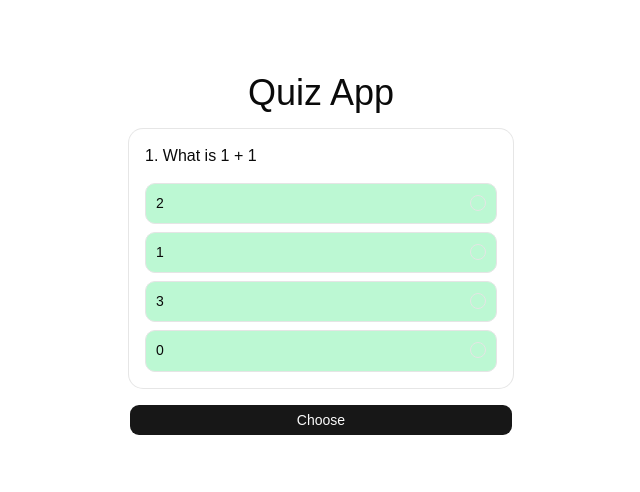
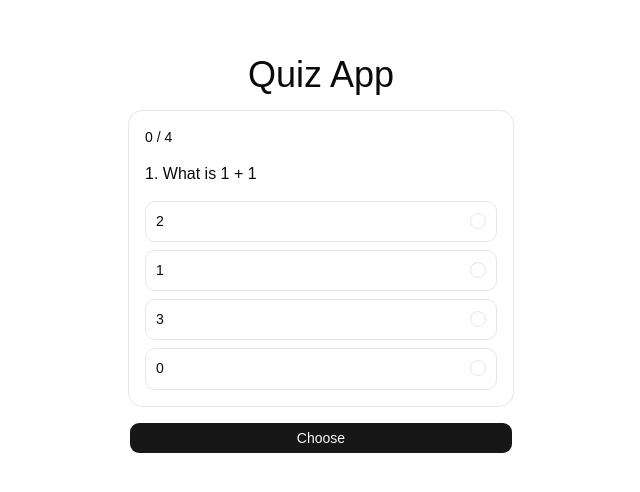
Before and after one commit to abyih/quiz-app, a React (Vite) app: page / in a window 1280 px wide. Shown: the part 146-638 px from the top of the page, without its empty margins (319-959 px from the left). Built offline with nearby package versions, Linux system fonts and the light colour scheme.

Commit message:
feat:finish-quiz

```diff
--- a/src/atoms.ts
+++ b/src/atoms.ts
@@ -2,3 +2,4 @@ import { atom } from "jotai";
 
 export const currentQuizAtom = atom<number>(0);
 export const quizOverAtom = atom<boolean>(false);
+export const answeredQuizsAtom = atom<number>(0);
--- a/src/components/quiz.tsx
+++ b/src/components/quiz.tsx
@@ -6,7 +6,7 @@ import { Button } from "./ui/button";
 import { useState } from "react";
 import { CircleCheck, CircleX } from "lucide-react";
 import { useAtom } from "jotai";
-import { currentQuizAtom, quizOverAtom } from "@/atoms";
+import { answeredQuizsAtom, currentQuizAtom, quizOverAtom } from "@/atoms";
 import { quizs } from "@/data";
 
 const Quiz = () => {
@@ -14,8 +14,14 @@ const Quiz = () => {
   const [quizOver, setQuizOver] = useAtom(quizOverAtom);
   const quiz = quizs[currentQuizIndex];
   const [selectedValue, setSelectedValue] = useState<string>("");
-  // const [correctAnswered, setCorrectAnswered] = useState<boolean | null>(null);
+  const [answered, setAnswered] = useState(false);
+  const [correctAnswered, setCorrectAnswered] = useState<boolean | null>(null);
+  const [answeredQuizs, setAnsweredQuizs] = useAtom(answeredQuizsAtom);
   const handleClick = () => {
+    setAnswered(true);
+    setTimeout(() => {
+      setAnswered(false);
+    }, 1000);
     if (currentQuizIndex < quizs.length - 1) {
       setCurrentQuizIndex(currentQuizIndex + 1);
     }
@@ -23,12 +29,28 @@ const Quiz = () => {
       setQuizOver(true);
     }
     if (quiz.correctAnswerIndex == parseInt(selectedValue)) {
+      setCorrectAnswered(true);
+      setAnsweredQuizs(answeredQuizs + 1);
+    } else {
+      setCorrectAnswered(false);
     }
   };
   return (
     <>
+      {quizOver && (
         <Card className="w-full max-w-sm">
-        {/* {correctAnswered !== null && (
+          <CardContent className="flex flex-col items-center">
+            <p>Your have finished the quiz</p>
+          </CardContent>
+        </Card>
+      )}
+      {!quizOver && (
+        <>
+          <Card className="w-full max-w-sm">
+            <CardHeader>
+              {answeredQuizs} / {quizs.length}
+            </CardHeader>
+            {answered && (
               <>
                 <CardContent className="w-full flex flex-col items-center space-y-3">
                   {correctAnswered ? (
@@ -51,16 +73,28 @@ const Quiz = () => {
                 </CardContent>
               </>
             )}
-          <> */}
+            {!answered && (
+              <>
                 <CardHeader>
                   <CardTitle>
                     {currentQuizIndex + 1}. {quiz.question}
                   </CardTitle>
                 </CardHeader>
                 <CardContent>
-          <RadioGroup onValueChange={setSelectedValue} value={selectedValue}>
+                  <RadioGroup
+                    onValueChange={setSelectedValue}
+                    value={selectedValue}
+                  >
                     {quiz.choices.map((choice, index) => (
-              <FieldLabel key={index} className="bg-green-300/50">
+                      <FieldLabel
+                        key={index}
+                        className={
+                          correctAnswered &&
+                          index.toString() == quiz.correctAnswerIndex.toString()
+                            ? "bg-green-400"
+                            : ""
+                        }
+                      >
                         <Field orientation="horizontal">
                           <FieldContent>{choice}</FieldContent>
                           <RadioGroupItem value={index.toString()} />
@@ -69,6 +103,8 @@ const Quiz = () => {
                     ))}
                   </RadioGroup>
                 </CardContent>
+              </>
+            )}
           </Card>
           <Button
             className="w-full max-w-sm"
@@ -78,6 +114,8 @@ const Quiz = () => {
             Choose
           </Button>
         </>
+      )}
+    </>
   );
 };
 
```
Lines whose indentation alone changed are shown as unchanged.
